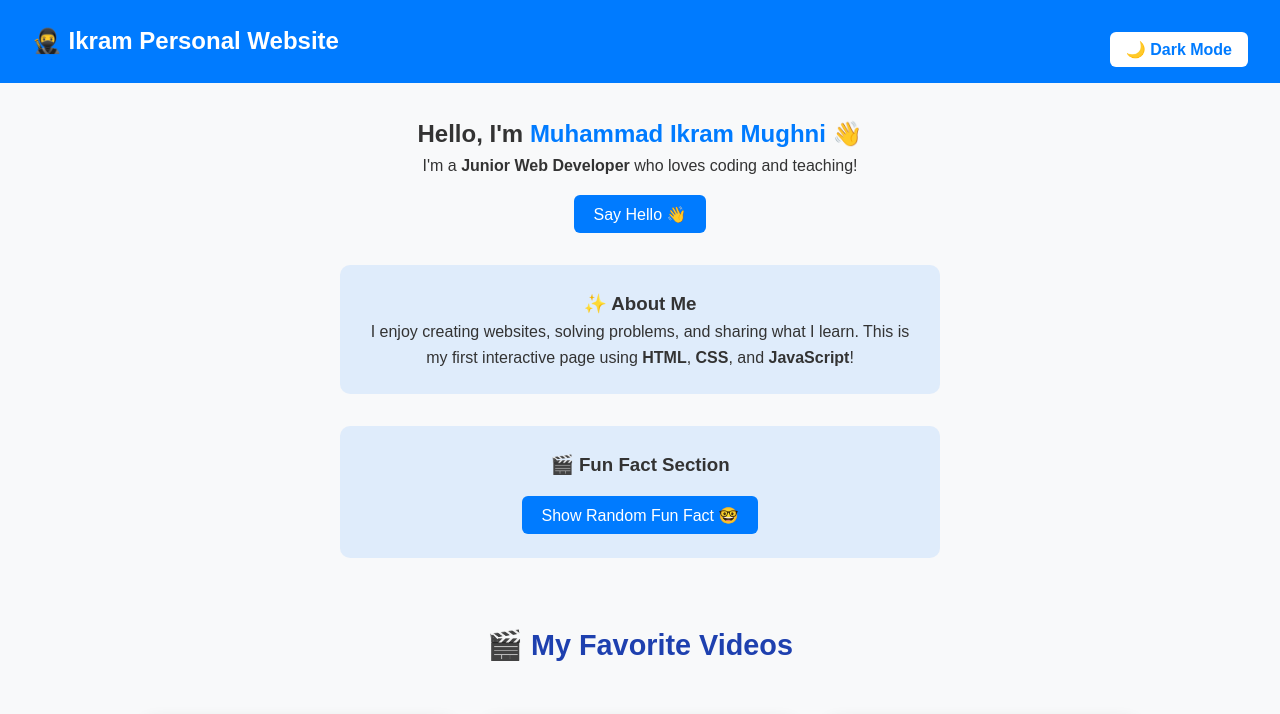
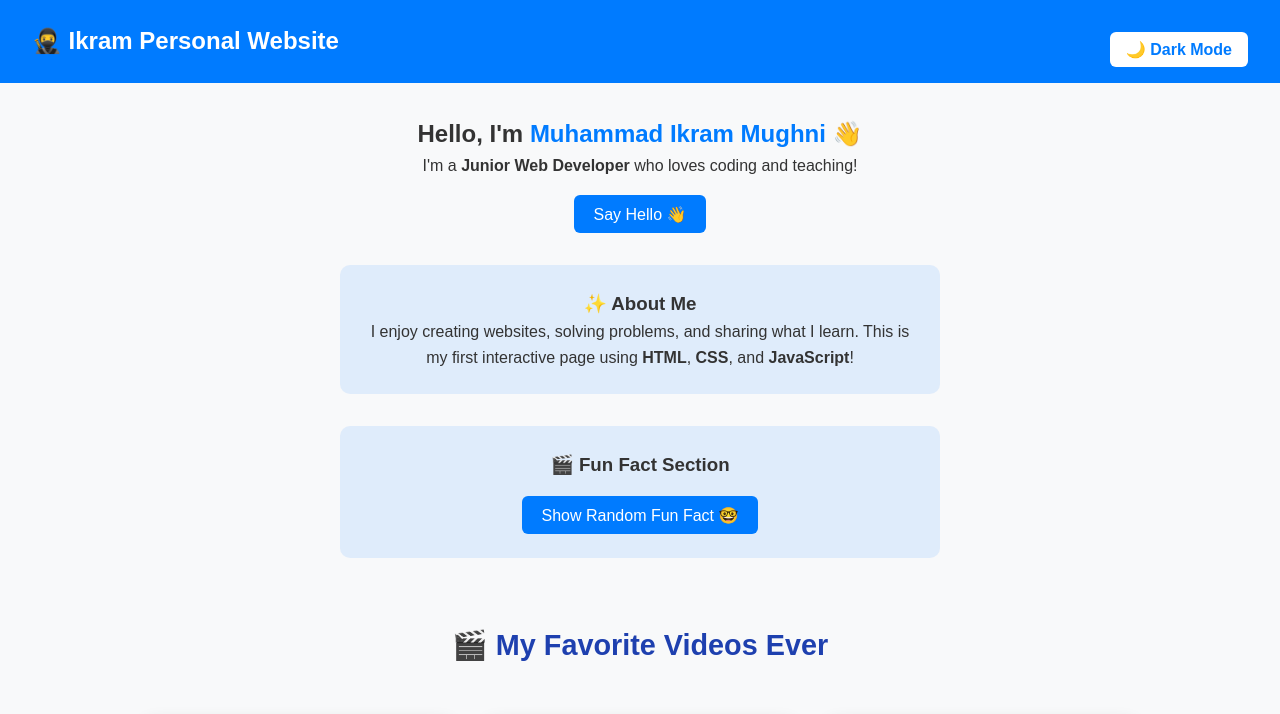
Before and after one commit to Ikram-Mughni/part1, a PHP site: page / in a window 1280 px wide. Shown: the top 714 px of the page. Run offline with PHP 8.4, Linux system fonts and the light colour scheme.

Commit message:
nambahin kata yang kurang

```diff
--- a/index.php
+++ b/index.php
@@ -47,7 +47,7 @@
 
     <!-- Video Section -->
     <section class="videos-section">
-      <h2>🎬 My Favorite Videos</h2>
+      <h2>🎬 My Favorite Videos Ever</h2>
 
       <div class="videos">
         <div class="video-card">
```
